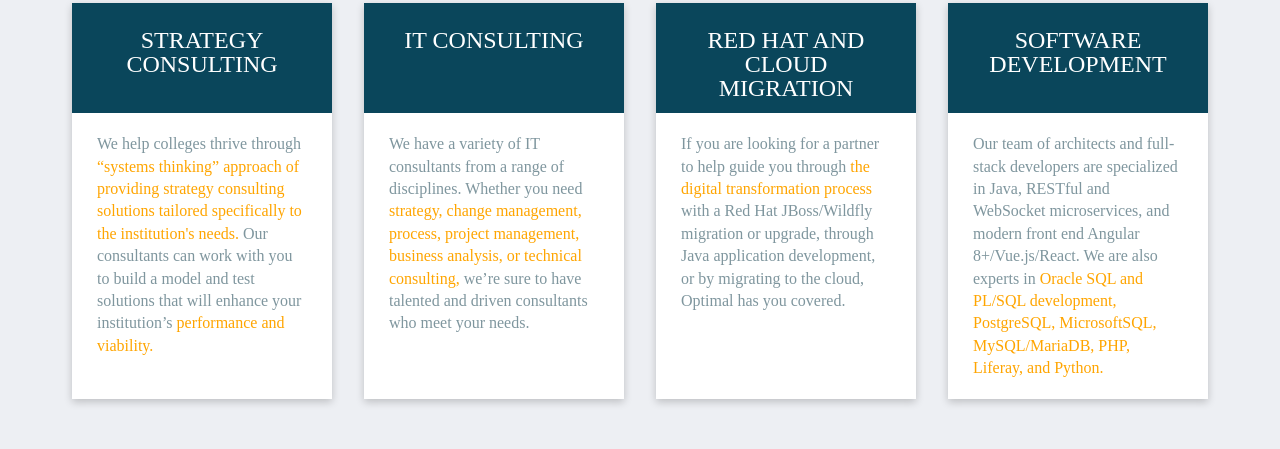
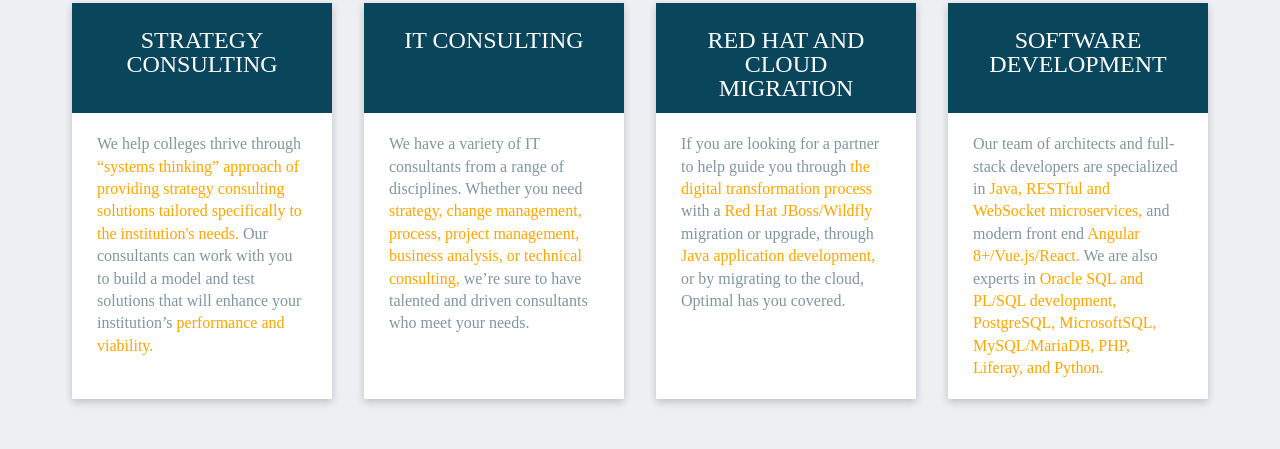
Before and after one commit to NIFT-Web-Design/anushka123, a plain HTML site: page Anushka_roy/assignment 1/index.html in a window 1280 px wide. Shown: the part 945-1394 px from the top of the page. Drawn offline with Linux system fonts and the light colour scheme.

Commit message:
center align

```diff
--- a/Anushka_roy/assignment 1/css/main.css
+++ b/Anushka_roy/assignment 1/css/main.css
@@ -121,7 +121,7 @@ padding-top: 60px;
  /* flexbility location centre align */
 
  section.servicesofvariety .sixcentrepara {
-   margin: 0 200px;
+   margin: 0 100px;
    padding-left: 50px;
  }
  .firstpara {
--- a/Anushka_roy/assignment 1/index.html
+++ b/Anushka_roy/assignment 1/index.html
@@ -49,12 +49,12 @@
 
   <article class="redhatandcloudbox">
     <h3>red hat and cloud migration</h3>
-    <p>If you are looking for a partner to help guide you through <span> the digital transformation process </span> with a Red Hat JBoss/Wildfly migration or upgrade, through Java application development, or by migrating to the cloud, Optimal has you covered.</p>
+    <p>If you are looking for a partner to help guide you through <span> the digital transformation process </span> with a <span> Red Hat JBoss/Wildfly </span> migration or upgrade, through <span> Java application development,</span> or by migrating to the cloud, Optimal has you covered.</p>
   </article>
 
   <article class="softwaredevelopment">
     <h3>software development</h3>
-    <p>Our team of architects and full-stack developers are specialized in Java, RESTful and WebSocket microservices, and modern front end Angular 8+/Vue.js/React. We are also experts in <span> Oracle SQL and PL/SQL development, PostgreSQL, MicrosoftSQL, MySQL/MariaDB, PHP, Liferay, and Python. </span> </p>
+    <p>Our team of architects and full-stack developers are specialized in <span> Java, RESTful and WebSocket microservices,</span> and modern front end <span> Angular 8+/Vue.js/React.</span> We are also experts in <span> Oracle SQL and PL/SQL development, PostgreSQL, MicrosoftSQL, MySQL/MariaDB, PHP, Liferay, and Python. </span> </p>
   </article>
 </div>
       </section>
```
